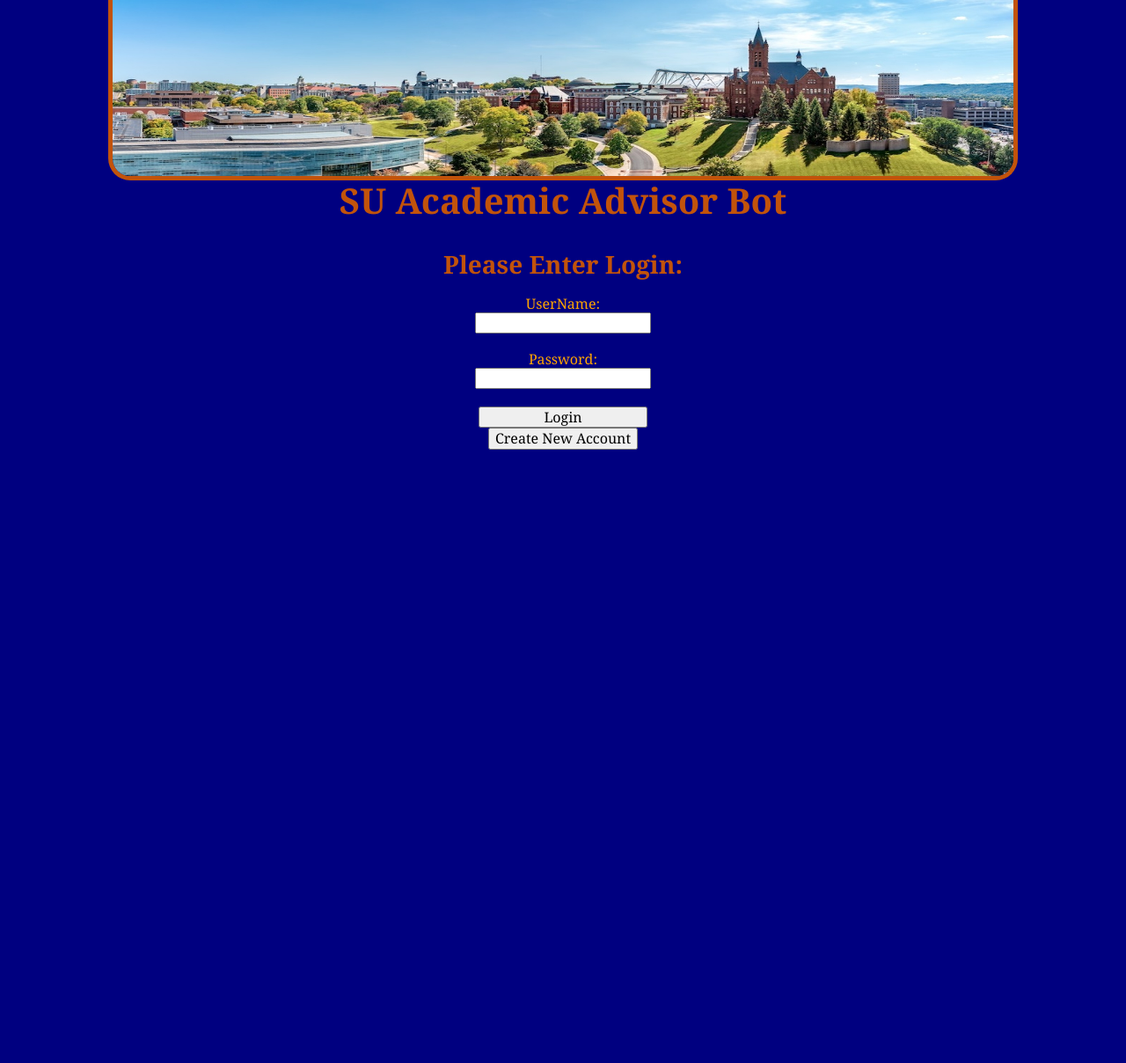
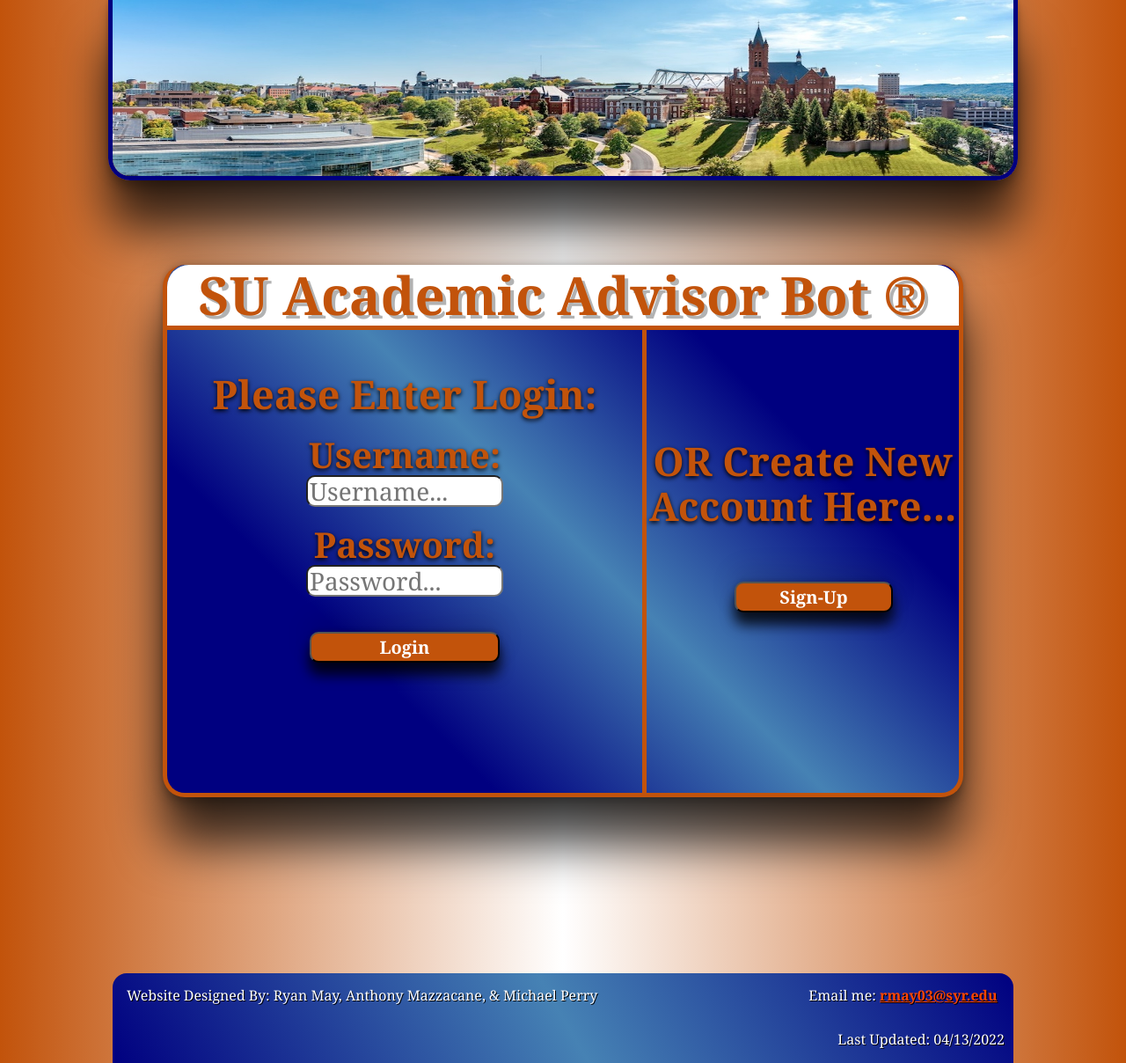
Before and after one commit to mayzerrz76/AcademicAdvisorChatbot, a Flask app: page / in a window 1280 px wide. Shown: the whole page at 88% size. Before the commit the page ends 511 px from the top, so only its background shows below. Run offline with Flask 2, Linux system fonts and the light colour scheme.

Commit message:
added image to homepage

```diff
--- a/static/style.css
+++ b/static/style.css
@@ -1,22 +1,33 @@
 body {
     font-family: Cambria;
-    background-color:Navy;
+        background-image: -webkit-linear-gradient(0deg,
+            #C2530B 0%, white 50%, #C2530B 100%);
+
+    margin: 0 auto;
+
 }
+
 
 h1 {
     color: #C2530B;
     margin-bottom: 0;
     margin-top: 0;
     text-align: center;
-    font-size: 40px;
+    font-size: 60px;
+    background-color: white;
+    text-shadow: 4px 4px 0px rgba(0,0,0,0.3);
+    border-top-right-radius: 25px;
+    border-top-left-radius: 25px;
+    border-bottom:5px solid #C2530B;
 }
 
 h2{
     color: #C2530B;
+    text-shadow: 0 2px 5px black;
     margin-bottom: 20px;
     padding-top: 10px;
     text-align: center;
-    font-size: 28px;
+    font-size: 45px;
 }
 
 
@@ -26,10 +37,37 @@ h3 {
     margin-top: 3px;
     text-align: center;
 }
+
+#createActDesc{
+    margin-top: 2.5em;
+}
 #butLogin{
-    margin-top:20px;
-    width: 15%;
+    margin-top:40px;
+    font-weight:bold;
+    font-size: 20px;
+    color: white;
+    background-color: #C2530B;
+    width: 40%;
+    height: 35px;
+    border-radius: 10px;
+    box-shadow: rgba(0, 0, 0, 0.75) 0px 14px 15px, rgba(0, 0, 0, 0.12) 0px -12px 30px, rgba(0, 0, 0, 0.12) 0px 4px 6px, rgba(0, 0, 0, 0.17) 0px 12px 13px, rgba(0, 0, 0, 0.09) 0px -3px 5px;
 }
+#butLogin:hover {
+    background-color: white;
+    color: navy;
+}
+ #butLogin:active{
+     background-color: #C2530B;
+     color: navy;
+ }
+/*#nav_menu ul li a:active {
+    background-color: gray;
+}
+#nav_menu ul li a.current {
+    color: yellow !important;
+    background: navy;
+    text-shadow: none;
+}*/
 
 #headerPic{
   display: block;
@@ -37,13 +75,40 @@ h3 {
   margin-right: auto;
   width: 80%;
   max-height: 200px;
-  border-left: 5px solid #C2530B;
-  border-right: 5px solid #C2530B;
-  border-bottom: 5px solid #C2530B;
+  border-left: 5px solid navy;
+  border-right: 5px solid navy;
+  border-bottom: 5px solid navy;
   border-bottom-left-radius: 25px;
   border-bottom-right-radius: 25px;
+  box-shadow: rgba(0, 0, 0, 0.75) 0px 54px 55px, rgba(0, 0, 0, 0.12) 0px -12px 30px, rgba(0, 0, 0, 0.12) 0px 4px 6px, rgba(0, 0, 0, 0.17) 0px 12px 13px, rgba(0, 0, 0, 0.09) 0px -3px 5px;
+
 
 }
+
+#loginBox{
+    display:block;
+    margin-left: auto;
+    margin-right: auto;
+    margin-top: 6em;
+    background-color: navy;
+    width: 50%;
+    height: 600px;
+    border-radius: 25px;
+    box-shadow: rgba(0, 0, 0, 0.75) 0px 54px 55px, rgba(0, 0, 0, 0.12) 0px -12px 30px, rgba(0, 0, 0, 0.12) 0px 4px 6px, rgba(0, 0, 0, 0.17) 0px 12px 13px, rgba(0, 0, 0, 0.09) 0px -3px 5px;
+    background-image: -webkit-linear-gradient(45deg,navy  25%,  steelblue 50%,navy  75%);
+    margin-bottom: 200px;
+    min-width: 900px;
+    border-bottom: 5px solid #C2530B;
+    border-left: 5px solid #C2530B;
+    border-right: 5px solid #C2530B;
+
+}
+.logoPic {
+    display: inline-block;
+
+    width: 9%;
+}
+
 
 p {
     color: white;
@@ -62,18 +127,81 @@ p {
     text-align:center;
     display: grid;
     place-items: center;
-    color:orange;
+    color:#C2530B;
+}
+
+footer{
+    width: 80%;
+    clear:both;
+    margin-left: 10%;
+    background-image: -webkit-linear-gradient(30deg,
+        navy 0%, steelblue 50%, navy 100%);
+    color: #ff9966;
+    font-size: 100%;
+    text-shadow: 1px 1px black;
+    border-radius: 1em;
+    padding-bottom: 1px;
+    border-bottom-left-radius: 0;
+    border-bottom-right-radius: 0;
+}
+footer a:link, footer a:visited {
+    color: orangered;
+    font-weight: bold;
+}
+#email{
+    float: left;
+
+}
+
+#author{
+    position: relative;
+    float: left;
+    padding: 0 15em 0 1em;
+}
+
+#date{
+    float:right;
+    padding-right: 10px;
+}
+
+footer::after {
+     content: "";
+     clear: both;
+     display: block;
+}
+
+#logSection{
+    float: left;
+    padding-left 55px;
+    width: 60%;
+    border-right: 5px solid #C2530B;
+    height: 88%;
 }
 #passLbl{
+    font-weight: bold;
     padding-top: 20px;
+    font-size: 40px;
+    text-shadow: 0 2px 5px black;
+}
+
+#userNameLabel {
+    font-weight: bold;
+    font-size: 40px;
+    text-shadow:  0 2px 5px black;
 }
 
 #userPswd{
-    width:15%;
+font-size: 28px;
+    width:40%;
+    height: 30px;
+    border-radius: 10px;
 }
 
 #userName{
-    width:15%;
+font-size: 28px;
+    width:40%;
+    height: 30px;
+    border-radius: 10px;
 }
 
 #chatbox {
@@ -111,6 +239,27 @@ p {
     font-family: monospace;
     font-size: 17px;
 }
+
+#butAccount{
+    margin-left: 5em;
+    margin-top:40px;
+    font-weight:bold;
+    font-size: 20px;
+    color: white;
+    background-color: #C2530B;
+    width: 20%;
+    height: 35px;
+    border-radius: 10px;
+    box-shadow: rgba(0, 0, 0, 0.75) 0px 14px 15px, rgba(0, 0, 0, 0.12) 0px -12px 30px, rgba(0, 0, 0, 0.12) 0px 4px 6px, rgba(0, 0, 0, 0.17) 0px 12px 13px, rgba(0, 0, 0, 0.09) 0px -3px 5px;
+}
+#butAccount:hover {
+    background-color: white;
+    color: navy;
+}
+ #butAccount:active{
+     background-color: #C2530B;
+     color: navy;
+ }
 
 
 .userText {
--- a/templates/login.html
+++ b/templates/login.html
@@ -10,26 +10,35 @@
     <link rel="shortcut icon" href="../static/favicon.ico">
 </head>
 <body>
-<div><img id="headerPic" src="../static/suCampus.jpeg" alt="Flowers in Chania"></div>
-<h1>SU Academic Advisor Bot </h1>
-
+<div><img id="headerPic" src="../static/suCampus.jpeg" alt="Syracuse Campus photo"></div>
+<div id="loginBox">
+<h1>SU Academic Advisor Bot ®</h1>
+<div id="logSection">
 <h2> Please Enter Login: </h2>
 
     <div class ="loginPage">
         <div class="loginForms">
-        <label for="userName">UserName:</label>
+        <label for="userName" id="userNameLabel">Username:</label>
 
-    <input type="text" id="userName" minlength="4" maxlength="14">
+    <input type="text" id="userName" minlength="4" maxlength="14" placeholder="Username...">
         <label for="userPswd" id="passLbl">Password:</label>
 
-    <input type="password" id="userPswd" minlength="6" maxlength="12">
-    <button onclick="checkPassword()" id="butLogin"> Login </button>
-    <button onclick="newAccount()" id="butAccount">Create New Account</button>
-    </div>
-        <p id="demo"></p>
+    <input type="password" id="userPswd" minlength="6" maxlength="12" placeholder="Password...">
+    <button onclick="checkPassword()" id="butLogin"> Login </button><p id="demo"></p></div></div></div>
+
+    <h2 id="createActDesc">OR Create New Account Here...</h2>
+    <button onclick="newAccount()" id="butAccount">Sign-Up</button>
+
+
 
         <script src="../static/login.js"></script>
     </div>
 
+<footer>
+    <p id="author">Website Designed By: Ryan May, Anthony Mazzacane, & Michael Perry</p>
+    <p id="email">Email me: <a href="mailto:rmay03@syr.edu?subject=SU Advisor Bot">rmay03@syr.edu</a></p>
+    <p id="date">Last Updated: 04/13/2022</p>
+</footer>
+
 </body>
 </html>
```
Also changed, not shown: static/logo.png (added).
